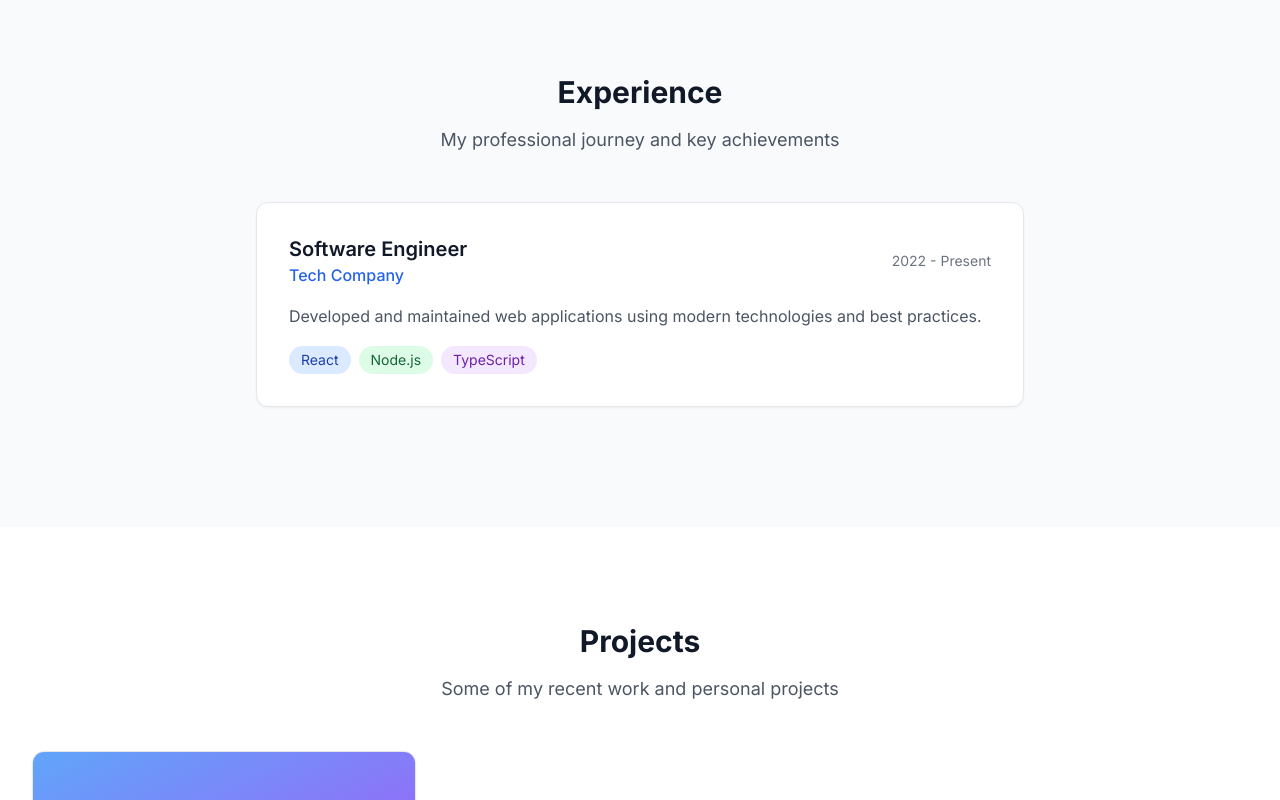
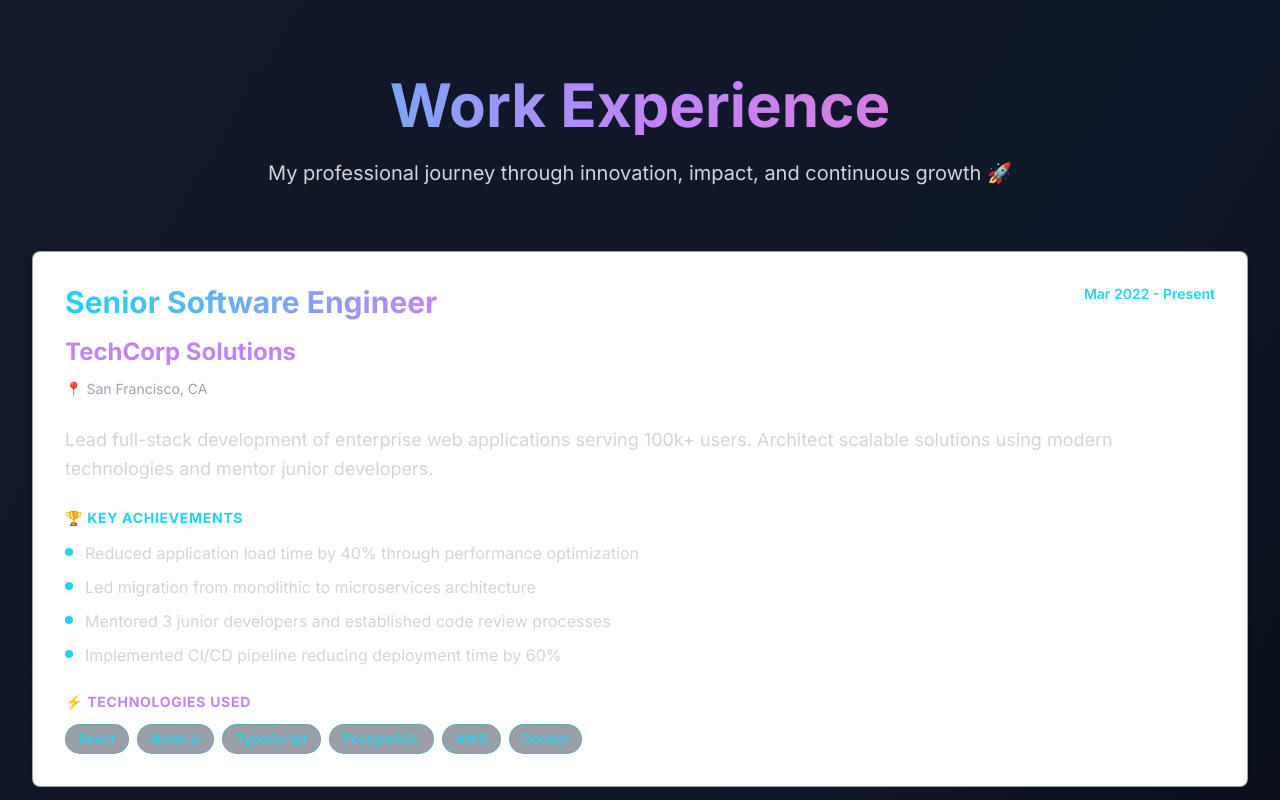
Before and after one commit to aryankapoorr/Personal-Website, a React (Vite) app: page / in a window 1280 px wide. Shown: the part 1620-2420 px from the top of the page. Built offline with nearby package versions, Linux system fonts and the light colour scheme.

Commit message:
add experience section

```diff
--- a/src/App.jsx
+++ b/src/App.jsx
@@ -1,30 +1,30 @@
 import './App.css';
-import { Hero, QuickLinks } from './components/sections';
+import { Hero, QuickLinks, Experience } from './components/sections';
 
 function App() {
   return (
     <div className="App">
-      <div className="min-h-screen bg-white">
-        {/* Header */}
-        <header className="bg-white shadow-sm">
+      <div className="min-h-screen bg-gray-900">
+        {/* Dark Mode Header */}
+        <header className="bg-gray-800/90 backdrop-blur-sm shadow-xl border-b border-gray-700/50">
           <div className="container">
             <div className="flex items-center justify-between h-16">
               <div className="flex items-center">
-                <h1 className="text-xl font-semibold text-gray-900">
+                <h1 className="text-xl font-semibold bg-gradient-to-r from-cyan-400 to-purple-400 bg-clip-text text-transparent">
                   Aryan Kapoor
                 </h1>
               </div>
               <nav className="hidden md:flex space-x-8">
-                <a href="#about" className="text-gray-600 hover:text-gray-900 transition-colors">
+                <a href="#about" className="text-gray-300 hover:text-cyan-400 transition-colors duration-300 hover:drop-shadow-[0_0_8px_rgba(6,182,212,0.5)]">
                   About
                 </a>
-                <a href="#experience" className="text-gray-600 hover:text-gray-900 transition-colors">
+                <a href="#experience" className="text-gray-300 hover:text-purple-400 transition-colors duration-300 hover:drop-shadow-[0_0_8px_rgba(139,92,246,0.5)]">
                   Experience
                 </a>
-                <a href="#projects" className="text-gray-600 hover:text-gray-900 transition-colors">
+                <a href="#projects" className="text-gray-300 hover:text-pink-400 transition-colors duration-300 hover:drop-shadow-[0_0_8px_rgba(244,114,182,0.5)]">
                   Projects
                 </a>
-                <a href="#contact" className="text-gray-600 hover:text-gray-900 transition-colors">
+                <a href="#contact" className="text-gray-300 hover:text-cyan-400 transition-colors duration-300 hover:drop-shadow-[0_0_8px_rgba(6,182,212,0.5)]">
                   Contact
                 </a>
               </nav>
@@ -40,67 +40,37 @@ function App() {
           {/* Quick Links Section */}
           <QuickLinks />
 
-          {/* Experience Section Placeholder */}
-          <section id="experience" className="section-padding bg-gray-50">
+          {/* Experience Section */}
+          <Experience />
+
+          {/* Projects Section Placeholder - Dark Mode */}
+          <section id="projects" className="section-padding bg-gray-800">
             <div className="container">
               <div className="text-center mb-12">
-                <h2 className="text-3xl font-bold text-gray-900 mb-4">
-                  Experience
-                </h2>
-                <p className="text-lg text-gray-600">
-                  My professional journey and key achievements
-                </p>
-              </div>
-              <div className="max-w-3xl mx-auto">
-                <div className="card p-8 mb-6">
-                  <div className="flex flex-col md:flex-row md:items-center md:justify-between mb-4">
-                    <div>
-                      <h3 className="text-xl font-semibold text-gray-900">Software Engineer</h3>
-                      <p className="text-primary-600 font-medium">Tech Company</p>
-                    </div>
-                    <span className="text-gray-500 text-sm mt-2 md:mt-0">2022 - Present</span>
-                  </div>
-                  <p className="text-gray-600 mb-4">
-                    Developed and maintained web applications using modern technologies and best practices.
-                  </p>
-                  <div className="flex flex-wrap gap-2">
-                    <span className="px-3 py-1 bg-blue-100 text-blue-800 text-sm rounded-full">React</span>
-                    <span className="px-3 py-1 bg-green-100 text-green-800 text-sm rounded-full">Node.js</span>
-                    <span className="px-3 py-1 bg-purple-100 text-purple-800 text-sm rounded-full">TypeScript</span>
-                  </div>
-                </div>
-              </div>
-            </div>
-          </section>
-
-          {/* Projects Section Placeholder */}
-          <section id="projects" className="section-padding">
-            <div className="container">
-              <div className="text-center mb-12">
-                <h2 className="text-3xl font-bold text-gray-900 mb-4">
+                <h2 className="text-3xl font-bold bg-gradient-to-r from-cyan-400 via-purple-400 to-pink-400 bg-clip-text text-transparent mb-4">
                   Projects
                 </h2>
-                <p className="text-lg text-gray-600">
+                <p className="text-lg text-gray-300">
                   Some of my recent work and personal projects
                 </p>
               </div>
               <div className="grid grid-cols-1 md:grid-cols-2 lg:grid-cols-3 gap-8">
-                <div className="card overflow-hidden">
-                  <div className="h-48 bg-gradient-to-br from-blue-400 to-purple-500"></div>
+                <div className="bg-gray-700/50 backdrop-blur-sm rounded-xl overflow-hidden border border-gray-600/50 hover:border-purple-500/50 transition-all duration-300 hover:shadow-2xl hover:shadow-purple-500/10">
+                  <div className="h-48 bg-gradient-to-br from-cyan-500/20 to-purple-500/20"></div>
                   <div className="p-6">
-                    <h3 className="text-xl font-semibold text-gray-900 mb-2">Project One</h3>
-                    <p className="text-gray-600 mb-4">
+                    <h3 className="text-xl font-semibold text-white mb-2">Project One</h3>
+                    <p className="text-gray-300 mb-4">
                       A brief description of this amazing project and what it accomplishes.
                     </p>
                     <div className="flex flex-wrap gap-2 mb-4">
-                      <span className="px-2 py-1 bg-gray-100 text-gray-700 text-xs rounded">React</span>
-                      <span className="px-2 py-1 bg-gray-100 text-gray-700 text-xs rounded">Tailwind</span>
+                      <span className="px-2 py-1 bg-gray-600/50 text-cyan-400 text-xs rounded border border-cyan-500/30">React</span>
+                      <span className="px-2 py-1 bg-gray-600/50 text-purple-400 text-xs rounded border border-purple-500/30">Tailwind</span>
                     </div>
                     <div className="flex gap-4">
-                      <a href="#" className="text-primary-600 hover:text-primary-700 text-sm font-medium">
+                      <a href="#" className="text-cyan-400 hover:text-cyan-300 text-sm font-medium hover:drop-shadow-[0_0_8px_rgba(6,182,212,0.5)] transition-all">
                         Live Demo
                       </a>
-                      <a href="#" className="text-gray-600 hover:text-gray-700 text-sm font-medium">
+                      <a href="#" className="text-gray-400 hover:text-gray-300 text-sm font-medium transition-colors">
                         Source Code
                       </a>
                     </div>
@@ -111,12 +81,15 @@ function App() {
           </section>
         </main>
 
-        {/* Footer */}
-        <footer className="bg-gray-900 text-white section-padding">
+        {/* Dark Mode Footer */}
+        <footer className="bg-black text-white section-padding border-t border-gray-800">
           <div className="container">
             <div className="text-center">
               <p className="text-gray-400">
                 © 2024 Aryan Kapoor. Built with React and Tailwind CSS.
+                <span className="ml-2 text-transparent bg-gradient-to-r from-cyan-400 to-purple-400 bg-clip-text">
+                  ✨ Crafted with passion
+                </span>
               </p>
             </div>
           </div>
--- /dev/null
+++ b/src/components/sections/Experience.jsx
@@ -0,0 +1,209 @@
+import { motion } from 'framer-motion';
+import { Card } from '../common';
+import { experiences } from '../../data/experience';
+import useIntersectionObserver from '../../hooks/useIntersectionObserver';
+
+/**
+ * Experience Section Component - Simple and Working Version
+ */
+const Experience = ({ experienceData = experiences }) => {
+  const [sectionRef, isVisible] = useIntersectionObserver({
+    threshold: 0.1,
+    rootMargin: '-50px',
+    triggerOnce: true
+  });
+
+  // Simple animation variants
+  const containerVariants = {
+    hidden: { opacity: 0 },
+    visible: {
+      opacity: 1,
+      transition: {
+        staggerChildren: 0.2,
+        delayChildren: 0.3
+      }
+    }
+  };
+
+  const itemVariants = {
+    hidden: { opacity: 0, y: 50 },
+    visible: {
+      opacity: 1,
+      y: 0,
+      transition: {
+        duration: 0.6,
+        ease: "easeOut"
+      }
+    }
+  };
+
+  // Helper functions
+  function formatDate(dateString) {
+    if (dateString === 'Present') return 'Present';
+
+    try {
+      const date = new Date(dateString);
+      return date.toLocaleDateString('en-US', {
+        year: 'numeric',
+        month: 'short'
+      });
+    } catch (error) {
+      return dateString;
+    }
+  }
+
+  return (
+    <section
+      id="experience"
+      className="section-padding bg-gradient-to-br from-gray-900 via-slate-900 to-black relative"
+      aria-label="Work Experience"
+      ref={sectionRef}
+    >
+      <div className="container relative z-10">
+        {/* Section Header */}
+        <motion.div
+          className="text-center mb-16"
+          variants={itemVariants}
+          initial="hidden"
+          animate={isVisible ? "visible" : "hidden"}
+        >
+          <h2 className="text-4xl md:text-5xl lg:text-6xl font-bold bg-gradient-to-r from-cyan-400 via-purple-400 to-pink-400 bg-clip-text text-transparent mb-6">
+            Work Experience
+          </h2>
+          <p className="text-lg md:text-xl text-gray-300 max-w-3xl mx-auto leading-relaxed">
+            My professional journey through innovation, impact, and continuous growth 🚀
+          </p>
+        </motion.div>
+
+        {/* Experience Entries */}
+        <motion.div
+          className="space-y-12"
+          variants={containerVariants}
+          initial="hidden"
+          animate={isVisible ? "visible" : "hidden"}
+        >
+          {experienceData.map((experience, index) => (
+            <motion.div
+              key={experience.id}
+              variants={itemVariants}
+              className="relative"
+            >
+              <Card
+                className="bg-gray-800/90 backdrop-blur-sm border border-gray-700/50 shadow-2xl p-8"
+                hover={true}
+              >
+                {/* Header */}
+                <div className="mb-6">
+                  <div className="flex flex-col sm:flex-row sm:items-start sm:justify-between gap-4 mb-4">
+                    <h3 className="text-2xl md:text-3xl font-bold bg-gradient-to-r from-cyan-400 to-purple-400 bg-clip-text text-transparent">
+                      {experience.position}
+                    </h3>
+                    <div className="text-sm text-gray-400">
+                      <span className="font-semibold text-cyan-400">
+                        {formatDate(experience.startDate)} - {formatDate(experience.endDate)}
+                      </span>
+                    </div>
+                  </div>
+
+                  <h4 className="text-xl md:text-2xl font-bold text-purple-400 mb-2">
+                    {experience.company}
+                  </h4>
+                  {experience.location && (
+                    <span className="text-sm text-gray-400">
+                      📍 {experience.location}
+                    </span>
+                  )}
+                </div>
+
+                {/* Description */}
+                <p className="text-gray-300 mb-6 leading-relaxed text-lg">
+                  {experience.description}
+                </p>
+
+                {/* Achievements */}
+                {experience.achievements && experience.achievements.length > 0 && (
+                  <div className="mb-6">
+                    <h5 className="text-sm font-bold text-cyan-400 mb-3 uppercase tracking-wider">
+                      🏆 Key Achievements
+                    </h5>
+                    <ul className="space-y-2">
+                      {experience.achievements.map((achievement, achievementIndex) => (
+                        <li
+                          key={achievementIndex}
+                          className="flex items-start gap-3 text-gray-300"
+                        >
+                          <span className="flex-shrink-0 w-2 h-2 bg-cyan-400 rounded-full mt-2" />
+                          <span className="leading-relaxed">{achievement}</span>
+                        </li>
+                      ))}
+                    </ul>
+                  </div>
+                )}
+
+                {/* Technologies */}
+                {experience.technologies && experience.technologies.length > 0 && (
+                  <div>
+                    <h5 className="text-sm font-bold text-purple-400 mb-3 uppercase tracking-wider">
+                      ⚡ Technologies Used
+                    </h5>
+                    <div className="flex flex-wrap gap-2">
+                      {experience.technologies.map((tech, techIndex) => (
+                        <span
+                          key={techIndex}
+                          className="inline-flex items-center px-3 py-1 rounded-full text-sm font-medium bg-gray-700/50 text-cyan-400 border border-cyan-500/30"
+                        >
+                          {tech.name}
+                        </span>
+                      ))}
+                    </div>
+                  </div>
+                )}
+              </Card>
+            </motion.div>
+          ))}
+        </motion.div>
+
+        {/* Bottom CTA */}
+        <motion.div
+          className="text-center mt-16"
+          variants={itemVariants}
+          initial="hidden"
+          animate={isVisible ? "visible" : "hidden"}
+        >
+          <p className="text-xl text-gray-300 mb-6 font-medium">
+            Ready to explore my projects? 🚀
+          </p>
+
+          <motion.button
+            className="inline-flex items-center px-8 py-4 bg-gradient-to-r from-cyan-600 via-purple-600 to-pink-600 text-white font-bold rounded-2xl shadow-2xl"
+            whileHover={{ scale: 1.05 }}
+            whileTap={{ scale: 0.95 }}
+            onClick={() => {
+              const nextSection = document.querySelector('#projects') || document.querySelector('#contact');
+              if (nextSection) {
+                nextSection.scrollIntoView({ behavior: 'smooth' });
+              }
+            }}
+          >
+            <span className="mr-3">View My Projects</span>
+            <svg
+              className="w-5 h-5"
+              fill="none"
+              stroke="currentColor"
+              viewBox="0 0 24 24"
+            >
+              <path
+                strokeLinecap="round"
+                strokeLinejoin="round"
+                strokeWidth={2}
+                d="M17 8l4 4m0 0l-4 4m4-4H3"
+              />
+            </svg>
+          </motion.button>
+        </motion.div>
+      </div>
+    </section>
+  );
+};
+
+export default Experience;
--- a/src/components/sections/index.js
+++ b/src/components/sections/index.js
@@ -1,3 +1,4 @@
 // Export all section components for easier imports
 export { default as Hero } from './Hero.jsx';
 export { default as QuickLinks } from './QuickLinks.jsx';
+export { default as Experience } from './Experience.jsx';
--- a/src/index.css
+++ b/src/index.css
@@ -12,8 +12,8 @@
   body {
     font-family: 'Inter', system-ui, sans-serif;
     line-height: 1.6;
-    color: #1f2937;
-    background-color: #ffffff;
+    color: #f3f4f6;
+    background-color: #111827;
     margin: 0;
     padding: 0;
     -webkit-font-smoothing: antialiased;
@@ -90,6 +90,42 @@
     animation: pulse 2s cubic-bezier(0.4, 0, 0.6, 1) infinite;
   }
 
+  /* Enhanced border utilities for spectacular effects */
+  .border-l-12 {
+    border-left-width: 12px;
+  }
+
+  .border-r-12 {
+    border-right-width: 12px;
+  }
+
+  .border-y-12 {
+    border-top-width: 12px;
+    border-bottom-width: 12px;
+  }
+
+  .border-l-16 {
+    border-left-width: 16px;
+  }
+
+  .border-r-16 {
+    border-right-width: 16px;
+  }
+
+  .border-y-16 {
+    border-top-width: 16px;
+    border-bottom-width: 16px;
+  }
+
+  /* 3D transform utilities */
+  .transform-gpu {
+    transform: translateZ(0);
+  }
+
+  .preserve-3d {
+    transform-style: preserve-3d;
+  }
+
   @keyframes fadeInUp {
     from {
       opacity: 0;
```
Also changed, not shown: src/context/ThemeContext.jsx (added).
